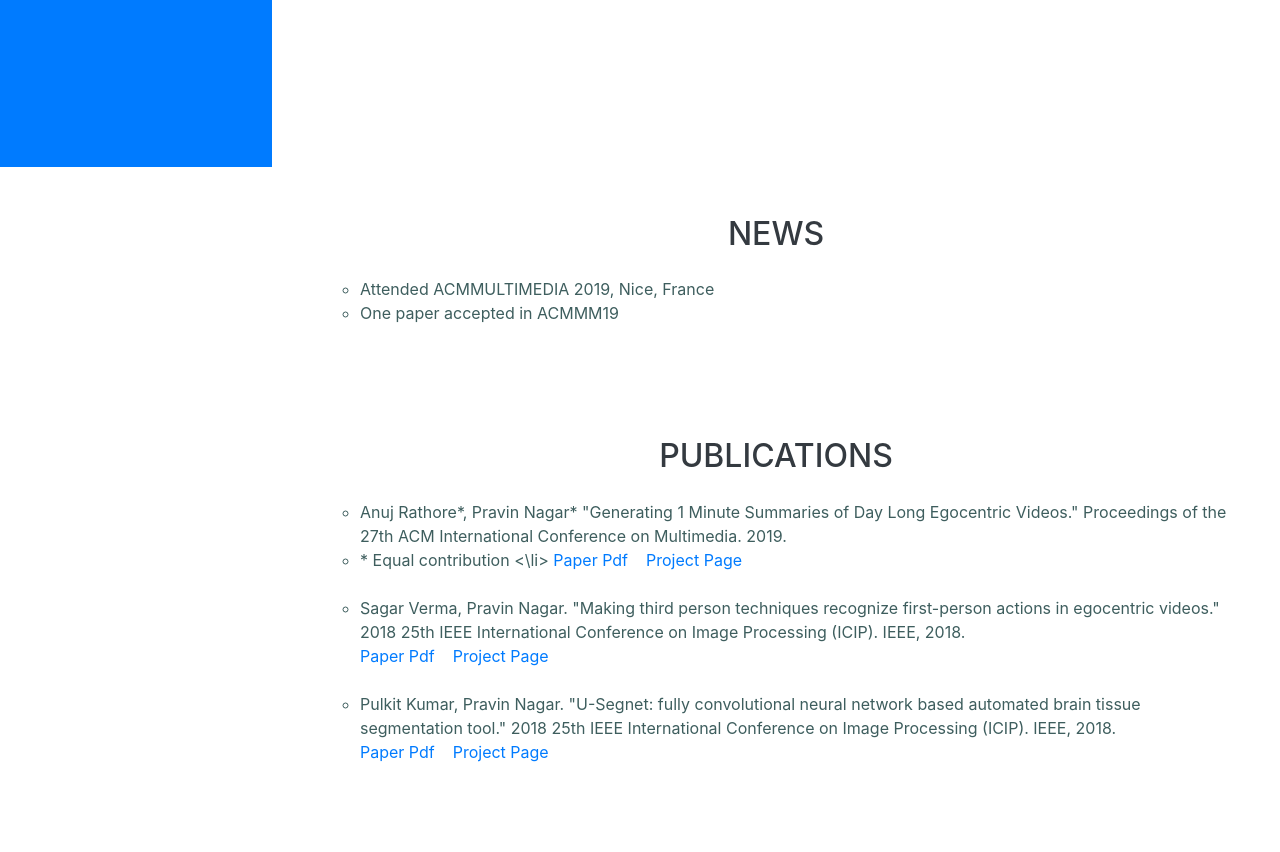
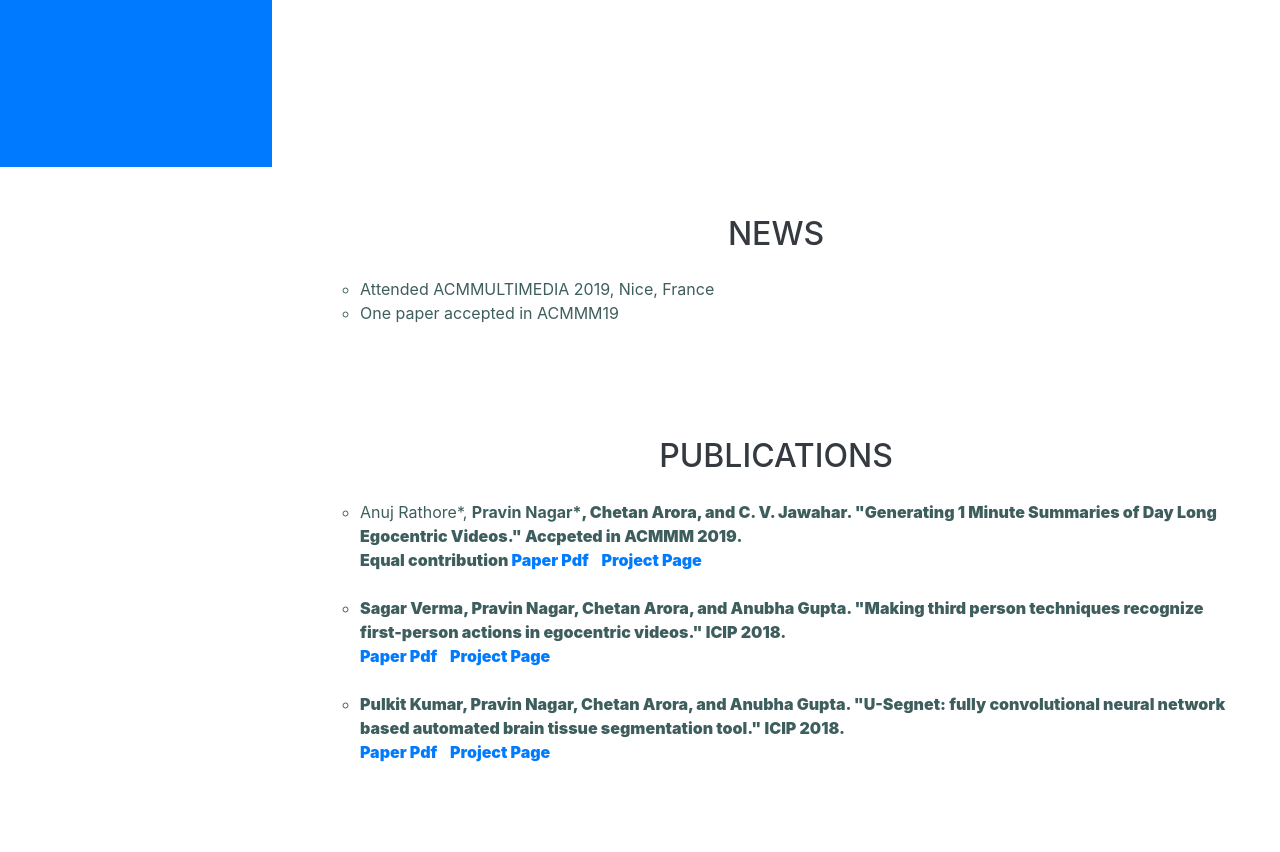
Before and after one commit to Pravin74/pravin74.github.io, a website with bundled scripts: page index.html in a window 1280 px wide. Shown: the part 633-1485 px from the top of the page. Built offline with nearby package versions, Linux system fonts and the light colour scheme; a web font is replaced by a local one.

Commit message:
Update index.html

```diff
--- a/index.html
+++ b/index.html
@@ -139,18 +139,15 @@
 
                 <ul style="color: #3e5e5e ">
 
-                    <li>Anuj Rathore*, Pravin Nagar* "Generating 1 Minute Summaries of Day Long Egocentric Videos." Proceedings of the 27th ACM International Conference on Multimedia. 2019.</li>
-                    <li>* Equal contribution <\li>
+                    <li>Anuj Rathore*, <b>Pravin Nagar*<b>, Chetan Arora, and C. V. Jawahar. "Generating 1 Minute Summaries of Day Long Egocentric Videos." Accpeted in ACMMM 2019.</li>
+                    Equal contribution
                     <a href="https://dl.acm.org/doi/pdf/10.1145/3343031.3350880?download=true">Paper Pdf<a/> &nbsp&nbsp <a href="">Project Page</a>
-
                     <br><br>
-
-                    <li>Sagar Verma, Pravin Nagar. "Making third person techniques recognize first-person actions in egocentric videos." 2018 25th IEEE International Conference on Image Processing (ICIP). IEEE, 2018.</li>
+                    <li>Sagar Verma, <b>Pravin Nagar<b>, Chetan Arora, and Anubha Gupta. "Making third person techniques recognize first-person actions in egocentric videos." ICIP 2018.</li>
                     <a href="https://ieeexplore.ieee.org/stamp/stamp.jsp?tp=&arnumber=8451249">Paper Pdf<a/> &nbsp&nbsp <a href="">Project Page</a>
                     <br><br>
 
-                    <li>Pulkit Kumar, Pravin Nagar. "U-Segnet: fully convolutional neural network based automated brain tissue segmentation tool." 2018 25th IEEE International Conference on Image Processing (ICIP). IEEE, 2018.
-                    </li>
+                    <li>Pulkit Kumar, <b>Pravin Nagar<b>, Chetan Arora, and Anubha Gupta. "U-Segnet: fully convolutional neural network based automated brain tissue segmentation tool." ICIP 2018. </li>
                     <a href="https://ieeexplore.ieee.org/stamp/stamp.jsp?tp=&arnumber=8451295">Paper Pdf<a/> &nbsp&nbsp <a href="">Project Page</a>
                     <br><br>
 
```
